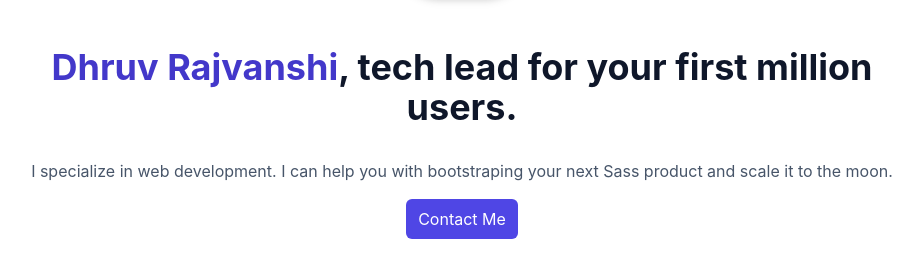
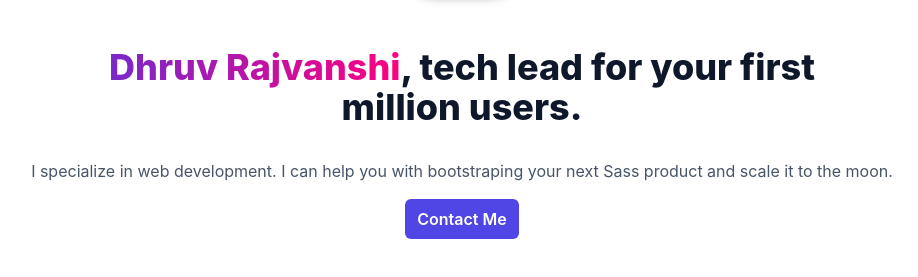
Before and after one commit to dhruvrajvanshi/dhruvrajvanshi.github.io, a Next.js app: page / in a window 1280 px wide. Shown: the part 201-478 px from the top of the page, without its empty margins (178-1096 px from the left). Built offline with nearby package versions, Linux system fonts and the light colour scheme.

Commit message:
Minor style adjustments

```diff
--- a/pages/index.tsx
+++ b/pages/index.tsx
@@ -23,9 +23,17 @@ export default function Home() {
           />
         </div>
 
-        <h1 className='text-slate-900 text-4xl font-bold text-center mt-12 mx-16'>
-          <span className='text-indigo-700'>Dhruv Rajvanshi</span>, tech lead
-          for your first million users.
+        <h1 className='text-slate-900 text-4xl text-center mt-12 mx-16 font-extrabold'>
+          <span
+            className='text-transparent'
+            style={{
+              backgroundClip: 'text',
+              backgroundImage: 'linear-gradient(90deg, #7928CA, #FF0080)',
+            }}
+          >
+            Dhruv Rajvanshi
+          </span>
+          , tech lead for your first million users.
         </h1>
 
         <div className='mx-auto mt-8 text-slate-600'>
@@ -34,7 +42,7 @@ export default function Home() {
         </div>
 
         <a href='mailto:d@rajv.dev'>
-          <button className='bg-indigo-600 hover:bg-indigo-500 active:bg-indigo-700 text-white mt-4 px-3 py-2 text-center rounded-md '>
+          <button className='bg-indigo-600 hover:bg-indigo-500 active:bg-indigo-700 text-white mt-4 px-3 py-2 text-center rounded-md font-semibold'>
             Contact Me
           </button>
         </a>
```
